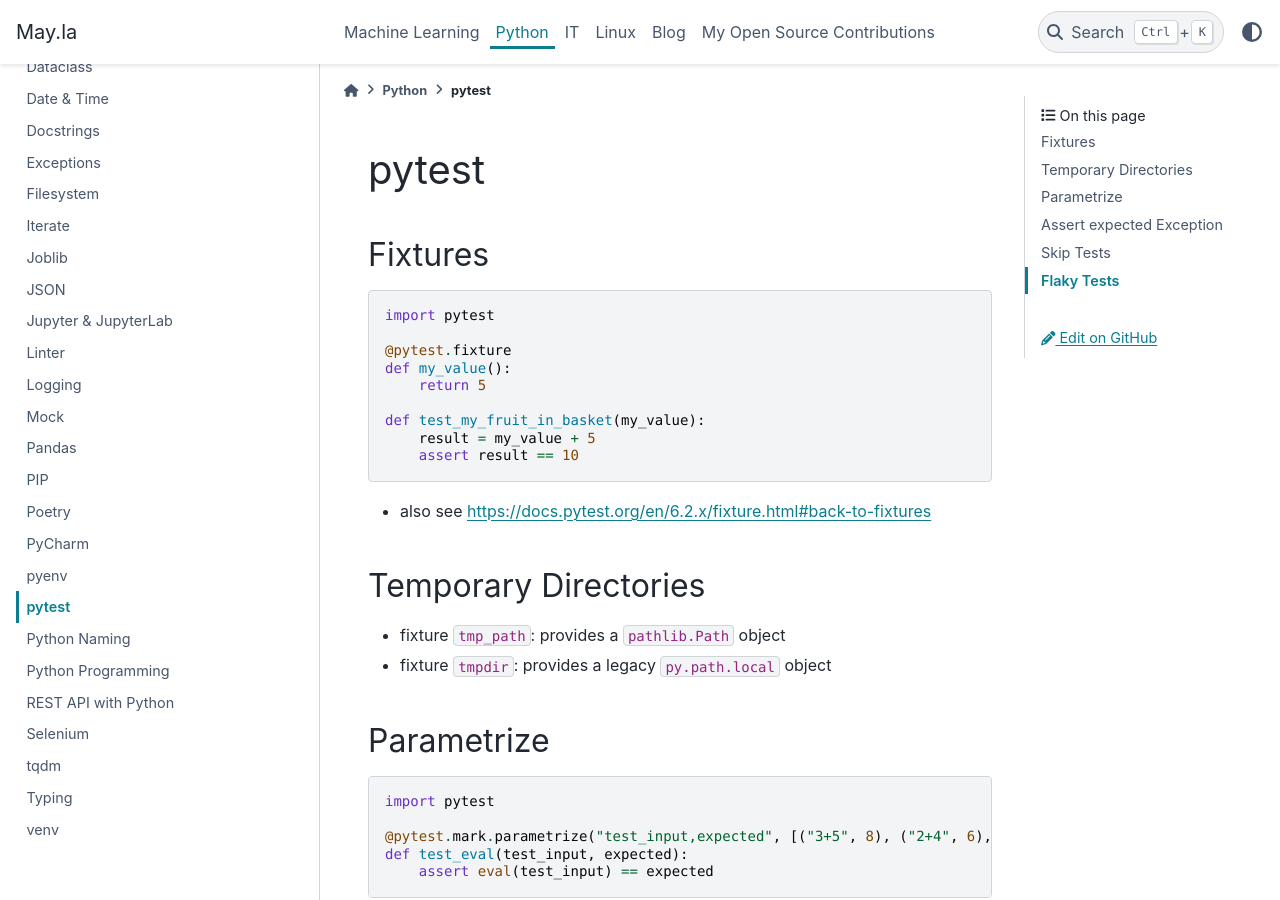
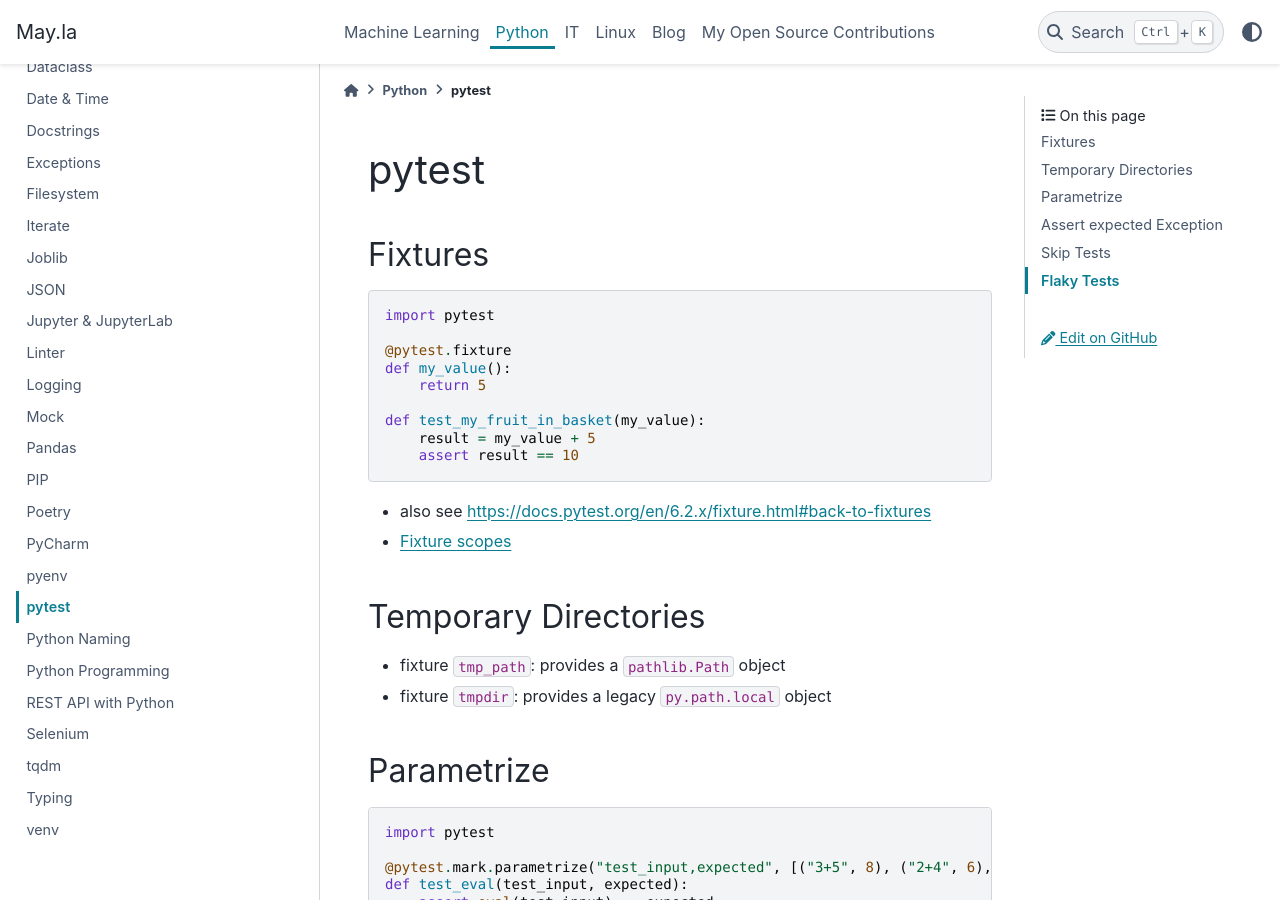
Before and after one commit to PhilipMay/PhilipMay_org, a Sphinx documentation site: the page built from source/python/pytest.md, in a window 1280 px wide and 900 px high. Built offline with Sphinx 7.4.7 and the PyData theme 0.15.4, drawn with Linux system fonts in a browser that asks for light colours.

Commit message:
Add link to fixture scopes in pytest.md

````diff
--- a/source/python/pytest.md
+++ b/source/python/pytest.md
@@ -15,6 +15,7 @@ def test_my_fruit_in_basket(my_value):
 ```
 
 - also see <https://docs.pytest.org/en/6.2.x/fixture.html#back-to-fixtures>
+- [Fixture scopes](https://docs.pytest.org/en/6.2.x/fixture.html#fixture-scopes)
 
 ## Temporary Directories
 
````
